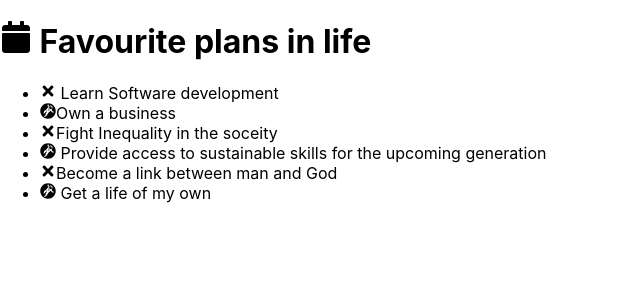
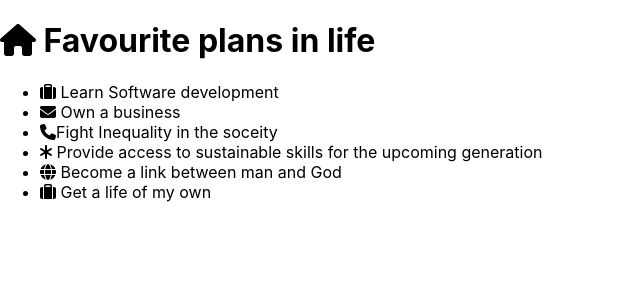
Before and after one commit to Passion94/testing, a React (Create React App) app: page / in a window 1280 px wide. Shown: the top 300 px of the page, without its empty margins (0-640 px from the left). Built offline with nearby package versions, Linux system fonts and the light colour scheme.

Commit message:
Second phase of the testing project

```diff
--- a/package.json
+++ b/package.json
@@ -3,9 +3,14 @@
   "version": "0.1.0",
   "private": true,
   "dependencies": {
+    "@fortawesome/fontawesome-svg-core": "^6.2.0",
+    "@fortawesome/free-regular-svg-icons": "^6.2.0",
+    "@fortawesome/free-solid-svg-icons": "^6.2.0",
+    "@fortawesome/react-fontawesome": "^0.2.0",
     "@testing-library/jest-dom": "^5.16.5",
     "@testing-library/react": "^13.4.0",
     "@testing-library/user-event": "^13.5.0",
+    "babel-plugin-macros": "^3.1.0",
     "react": "^18.2.0",
     "react-dom": "^18.2.0",
     "react-scripts": "5.0.1",
--- a/src/App.js
+++ b/src/App.js
@@ -1,18 +1,28 @@
-import {FaCalendar,FaTimes, FaGrav} from "react-icons/fa";
+import { FontAwesomeIcon } from "@fortawesome/react-fontawesome";
+import { faSuitcase } from "@fortawesome/free-solid-svg-icons";
+import { faEnvelope } from "@fortawesome/free-solid-svg-icons";
+import { faHome } from "@fortawesome/free-solid-svg-icons";
+import { faPhone } from "@fortawesome/free-solid-svg-icons";
+import { faAsterisk } from "@fortawesome/free-solid-svg-icons";
+import { faGlobe } from "@fortawesome/free-solid-svg-icons";
 import './App.css';
+
+
+
+
 
 
 function App() {
   return (
     <div >
-    <h1><FaCalendar/> Favourite plans in life</h1>
+    <h1> <FontAwesomeIcon className="fa-icon" icon={faHome} /> Favourite plans in life</h1>
       <ul>
-      <li><FaTimes/> Learn Software development</li>
-      <li> <FaGrav/>Own a business</li>
-      <li> <FaTimes/>Fight Inequality in the soceity</li>
-      <li><FaGrav/> Provide access to sustainable skills for the upcoming generation</li>
-      <li> <FaTimes/>Become a link between man and God</li>
-      <li><FaGrav/> Get a life of my own</li>
+      <li> <FontAwesomeIcon className="fa-icon" icon={faSuitcase} /> Learn Software development</li>
+      <li> <FontAwesomeIcon className="fa-icon" icon={faEnvelope} /> Own a business</li>
+      <li> <FontAwesomeIcon className="fa-icon" icon={faPhone} />Fight Inequality in the soceity</li>
+      <li> <FontAwesomeIcon className="fa-icon" icon={faAsterisk} /> Provide access to sustainable skills for the upcoming generation</li>
+      <li> <FontAwesomeIcon className="fa-icon" icon={faGlobe} /> Become a link between man and God</li>
+      <li> <FontAwesomeIcon className="fa-icon" icon={faSuitcase} /> Get a life of my own</li>
 
 
       </ul>
```
Also changed, not shown: 1 other file (tests, documents, lock files or other folders).
